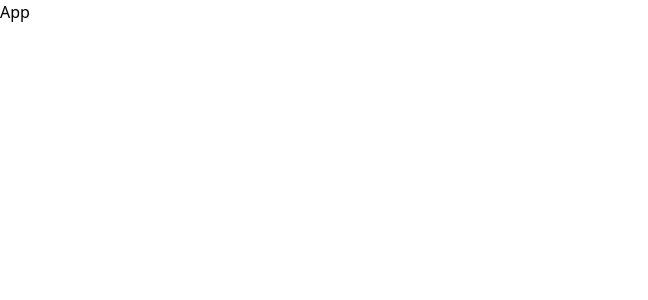
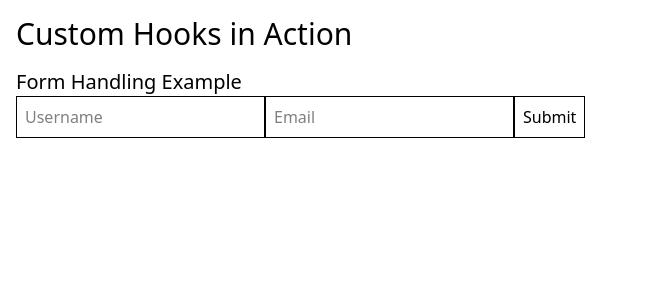
Before and after one commit to abhijitmanna912001/Custom-Hooks-Challenge, a React (Vite) app: page / in a window 1280 px wide. Shown: the top 300 px of the page, without its empty margins (0-648 px from the left). Built offline with nearby package versions, Linux system fonts and the light colour scheme.

Commit message:
Form Handling done

```diff
--- a/src/App.tsx
+++ b/src/App.tsx
@@ -1,5 +1,40 @@
+import useForm from "./hooks/useForm";
+
 const App = () => {
-  return <div>App</div>;
+  const { values, handleChange, handleSubmit } = useForm({
+    username: "",
+    email: "",
+  });
+
+  return (
+    <div className="p-4">
+      <h1 className="text-3xl mb-4">Custom Hooks in Action</h1>
+      <div className="mb-4">
+        <h2 className="text-xl">Form Handling Example</h2>
+        <form onSubmit={handleSubmit}>
+          <input
+            type="text"
+            className="border p-2 mb-2"
+            name="username"
+            value={values.username}
+            onChange={handleChange}
+            placeholder="Username"
+          />
+          <input
+            type="email"
+            className="border p-2 mb-2"
+            name="email"
+            value={values.email}
+            onChange={handleChange}
+            placeholder="Email"
+          />
+          <button type="submit" className="border p-2">
+            Submit
+          </button>
+        </form>
+      </div>
+    </div>
+  );
 };
 
 export default App;
```
